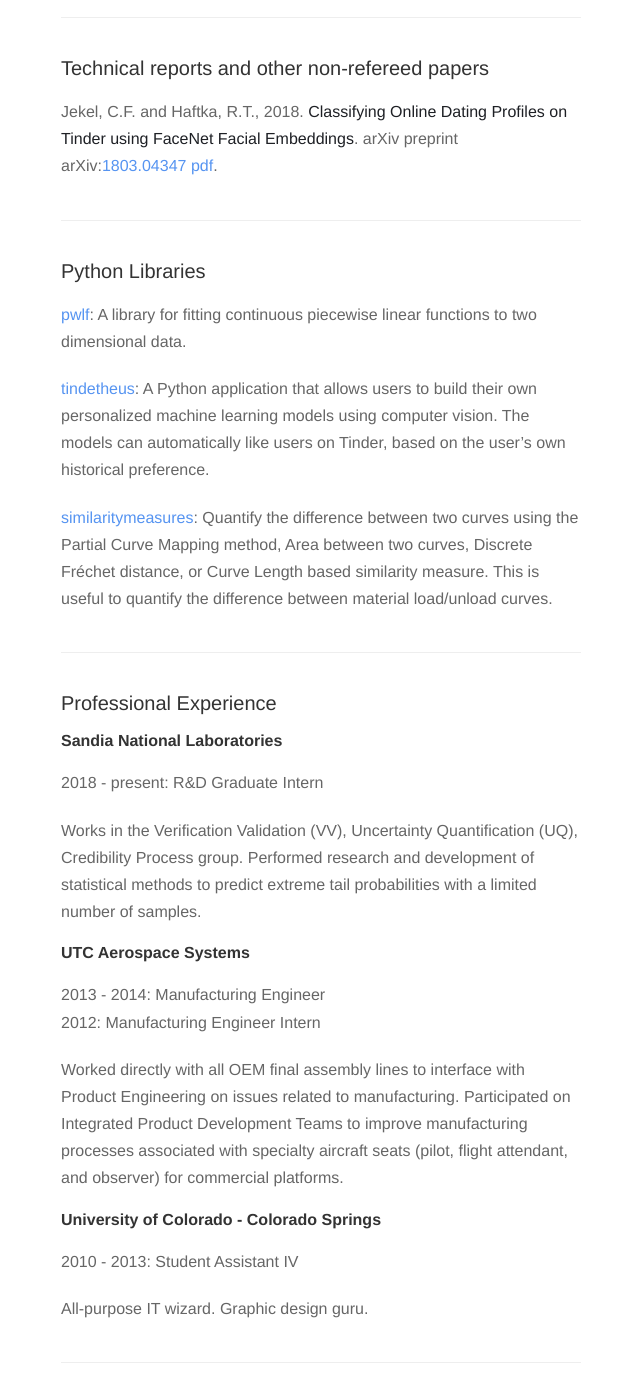
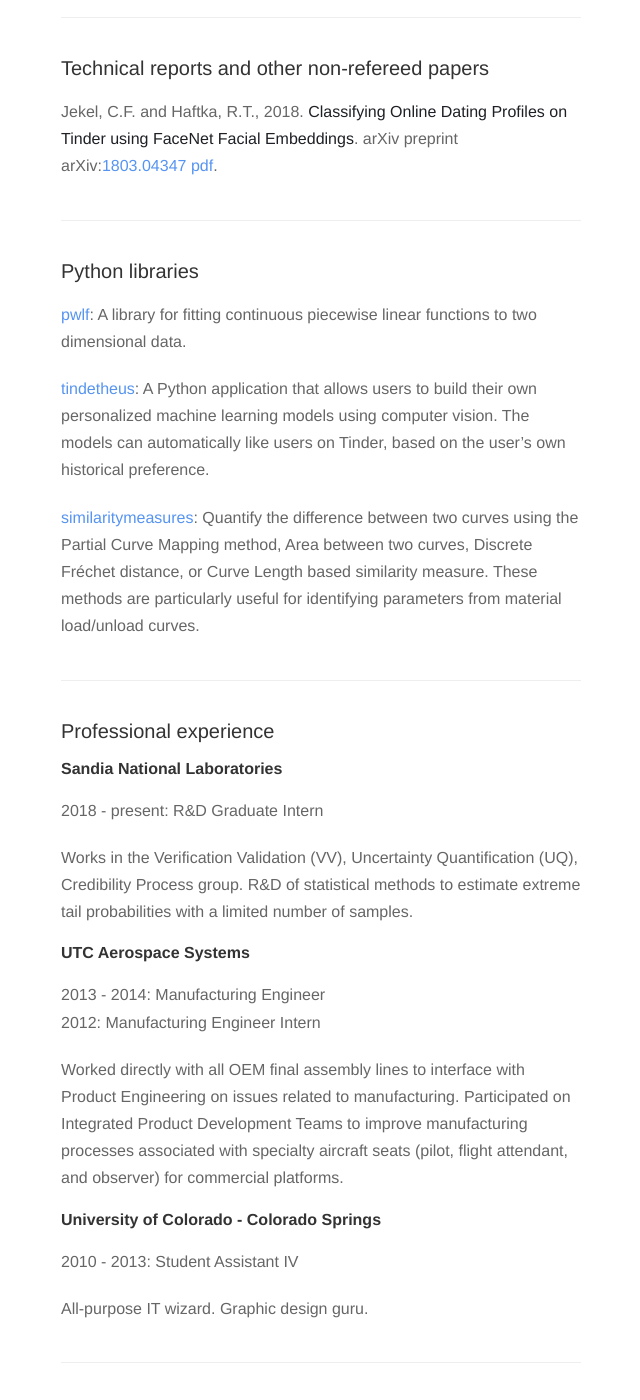
Before and after one commit to cjekel/cjekel.github.io, a Jekyll site: the page built from cv.md, in a window 1280 px wide and 1400 px high, scrolled down 1587 px. Shown: the whole window, without its empty margins (319-959 px from the left). Built offline with Jekyll 4.4.1, drawn with Linux system fonts in a browser that asks for light colours; nearby versions of some CDN libraries; some of the changed text lies outside the part shown.

Commit message:
minor changes to cv

```diff
--- a/cv.md
+++ b/cv.md
@@ -34,20 +34,20 @@
 Jekel, C.F. and Haftka, R.T., 2018. **Classifying Online Dating Profiles on Tinder using FaceNet Facial Embeddings**. arXiv preprint arXiv:[1803.04347](https://arxiv.org/abs/1803.04347) [pdf](https://arxiv.org/pdf/1803.04347.pdf).
 
 ---
-### Python Libraries
+### Python libraries
 [pwlf](https://github.com/cjekel/piecewise_linear_fit_py): A library for fitting continuous piecewise linear functions to two dimensional data.
 
 [tindetheus](https://github.com/cjekel/tindetheus): A Python application that allows users to build their own personalized machine learning models using computer vision. The models can automatically like users on Tinder, based on the user's own historical preference.
 
-[similaritymeasures](https://github.com/cjekel/Similarity_measures_for_identifying_material_parameters_from_hysteresis_loops_using_inverse_analysis): Quantify the difference between two curves using the Partial Curve Mapping method, Area between two curves, Discrete Fréchet distance, or Curve Length based similarity measure. This is useful to quantify the difference between material load/unload curves.
+[similaritymeasures](https://github.com/cjekel/Similarity_measures_for_identifying_material_parameters_from_hysteresis_loops_using_inverse_analysis): Quantify the difference between two curves using the Partial Curve Mapping method, Area between two curves, Discrete Fréchet distance, or Curve Length based similarity measure. These methods are particularly useful for identifying parameters from material load/unload curves.
 
 ---
-### Professional Experience
+### Professional experience
 
 #### Sandia National Laboratories
 2018 - present: R&D Graduate Intern
 
-Works in the Verification Validation (VV), Uncertainty Quantification (UQ), Credibility Process group. Performed research and development of statistical methods to predict extreme tail probabilities with a limited number of samples.
+Works in the Verification Validation (VV), Uncertainty Quantification (UQ), Credibility Process group. R&D of statistical methods to estimate extreme tail probabilities with a limited number of samples.
 
 #### UTC Aerospace Systems
 2013 - 2014: Manufacturing Engineer
@@ -62,13 +62,13 @@
 All-purpose IT wizard. Graphic design guru.
 
 ---
-### Courses Taught
+### Courses taught
 2017: [Python Programming]({{ "/" | relative_url  }}assets/PythonProgrammingEML6934.pdf) - 1 credit hour graduate course - [Syllabus]({{ "/" | relative_url  }}assets/eml6934_Python_Syllabus.pdf) - [Course material](https://github.com/cjekel/Introduction-to-Python-Numerical-Analysis-for-Engineers-and-Scientist)
 
 Created and taught the first Python Programming course in the MAE department at the University of Florida. The course covers topics from the basics of Python to the most popular scientific Python libraries in an effort to prepare graduate students to perform research in Python.
 
 ---
-### Honors and Awards
+### Honors and awards
 2016: University of Florida GSFA - four year graduate school fellowship
 2016: Stellenbosch departmental bursary - three year PhD funding
 2016: MEng, obtained cum laude
```
